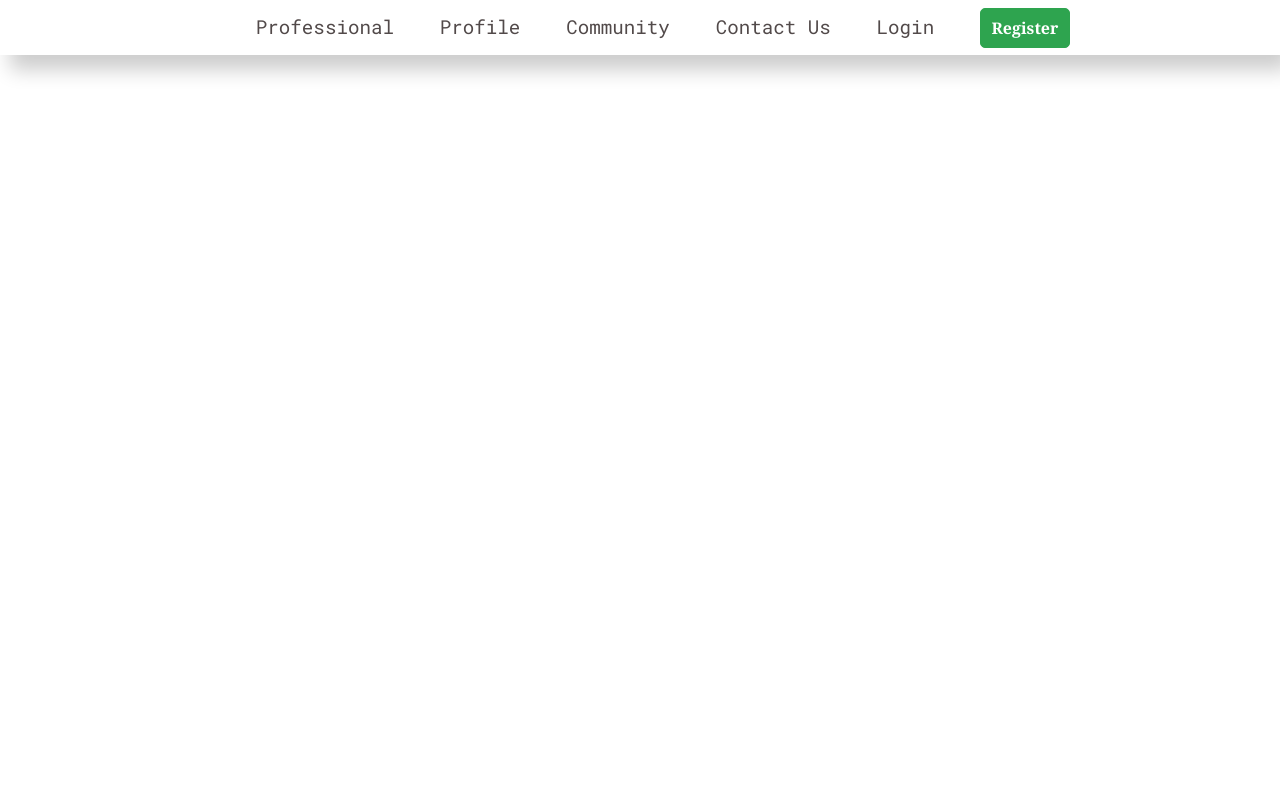
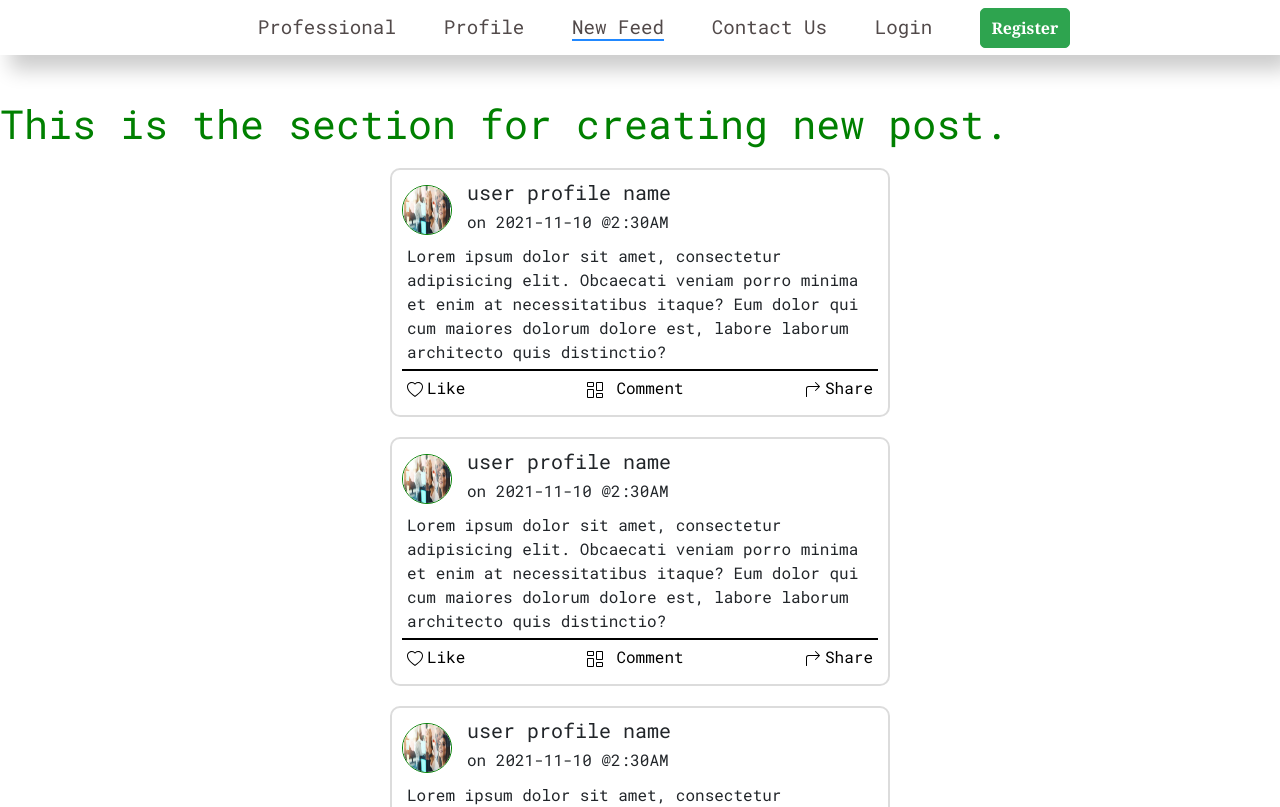
Before and after one commit to visalchrin/Professional, an Angular app: page /feed in a window 1280 px wide. Before the commit this address led to /. Shown: the top 807 px of the page. Built offline with nearby package versions, Linux system fonts and the light colour scheme.

Commit message:
Implemented Post Feed

```diff
--- a/src/app/app.module.ts
+++ b/src/app/app.module.ts
@@ -18,7 +18,8 @@ const routes: Routes = [
   { path: 'hello', component: NavigatorComponent},
   { path: 'login', component: LoginComponent},
   { path: 'register', component: RegisterComponent},
-  { path: 'home', component: HomeComponent}
+  { path: 'home', component: HomeComponent},
+  { path: 'feed', component: FeedComponent}
 ]
 
 
--- a/src/app/components/feed/feed.component.html
+++ b/src/app/components/feed/feed.component.html
@@ -1,2 +1,87 @@
-<p>feed works!</p>
-<h1>Hello World</h1>
+<div class="newpost">
+    <h1>This is the section for creating new post.</h1>
+</div>
+
+<div class="posts">
+
+    <div class="post">
+        <div class="post-owner">
+            <div class="post-owner-profile">
+                <img src="../../../assets/hero_image.jpg" alt="user-profile">
+                <div>
+                    <h5>user profile name</h5>
+                    <h6> on 2021-11-10 @2:30AM </h6>
+                </div>
+            </div>
+
+        </div>
+        <div class="post-content">
+            Lorem ipsum dolor sit amet, consectetur adipisicing elit. Obcaecati veniam porro minima et enim at necessitatibus itaque? Eum dolor qui cum maiores dolorum dolore est, labore laborum architecto quis distinctio?
+        </div>
+        <div class="post-reaction">
+            <a href=""><svg xmlns="http://www.w3.org/2000/svg" width="16" height="16" fill="currentColor" class="bi bi-heart" viewBox="0 0 16 16">
+                <path d="m8 2.748-.717-.737C5.6.281 2.514.878 1.4 3.053c-.523 1.023-.641 2.5.314 4.385.92 1.815 2.834 3.989 6.286 6.357 3.452-2.368 5.365-4.542 6.286-6.357.955-1.886.838-3.362.314-4.385C13.486.878 10.4.28 8.717 2.01L8 2.748zM8 15C-7.333 4.868 3.279-3.04 7.824 1.143c.06.055.119.112.176.171a3.12 3.12 0 0 1 .176-.17C12.72-3.042 23.333 4.867 8 15z"/>
+              </svg>Like</a>
+            <a href=""><svg xmlns="http://www.w3.org/2000/svg" width="16" height="16" fill="currentColor" class="bi bi-columns-gap" viewBox="0 0 16 16">
+                <path d="M6 1v3H1V1h5zM1 0a1 1 0 0 0-1 1v3a1 1 0 0 0 1 1h5a1 1 0 0 0 1-1V1a1 1 0 0 0-1-1H1zm14 12v3h-5v-3h5zm-5-1a1 1 0 0 0-1 1v3a1 1 0 0 0 1 1h5a1 1 0 0 0 1-1v-3a1 1 0 0 0-1-1h-5zM6 8v7H1V8h5zM1 7a1 1 0 0 0-1 1v7a1 1 0 0 0 1 1h5a1 1 0 0 0 1-1V8a1 1 0 0 0-1-1H1zm14-6v7h-5V1h5zm-5-1a1 1 0 0 0-1 1v7a1 1 0 0 0 1 1h5a1 1 0 0 0 1-1V1a1 1 0 0 0-1-1h-5z"/>
+              </svg> Comment</a>
+            <a href=""><svg xmlns="http://www.w3.org/2000/svg" width="16" height="16" fill="currentColor" class="bi bi-arrow-90deg-right" viewBox="0 0 16 16">
+                <path fill-rule="evenodd" d="M14.854 4.854a.5.5 0 0 0 0-.708l-4-4a.5.5 0 0 0-.708.708L13.293 4H3.5A2.5 2.5 0 0 0 1 6.5v8a.5.5 0 0 0 1 0v-8A1.5 1.5 0 0 1 3.5 5h9.793l-3.147 3.146a.5.5 0 0 0 .708.708l4-4z"/>
+              </svg>Share</a>
+        </div>
+    </div>
+
+    <div class="post">
+        <div class="post-owner">
+            <div class="post-owner-profile">
+                <img src="../../../assets/hero_image.jpg" alt="user-profile">
+                <div>
+                    <h5>user profile name</h5>
+                    <h6> on 2021-11-10 @2:30AM </h6>
+                </div>
+            </div>
+
+        </div>
+        <div class="post-content">
+            Lorem ipsum dolor sit amet, consectetur adipisicing elit. Obcaecati veniam porro minima et enim at necessitatibus itaque? Eum dolor qui cum maiores dolorum dolore est, labore laborum architecto quis distinctio?
+        </div>
+        <div class="post-reaction">
+            <a href=""><svg xmlns="http://www.w3.org/2000/svg" width="16" height="16" fill="currentColor" class="bi bi-heart" viewBox="0 0 16 16">
+                <path d="m8 2.748-.717-.737C5.6.281 2.514.878 1.4 3.053c-.523 1.023-.641 2.5.314 4.385.92 1.815 2.834 3.989 6.286 6.357 3.452-2.368 5.365-4.542 6.286-6.357.955-1.886.838-3.362.314-4.385C13.486.878 10.4.28 8.717 2.01L8 2.748zM8 15C-7.333 4.868 3.279-3.04 7.824 1.143c.06.055.119.112.176.171a3.12 3.12 0 0 1 .176-.17C12.72-3.042 23.333 4.867 8 15z"/>
+              </svg>Like</a>
+            <a href=""><svg xmlns="http://www.w3.org/2000/svg" width="16" height="16" fill="currentColor" class="bi bi-columns-gap" viewBox="0 0 16 16">
+                <path d="M6 1v3H1V1h5zM1 0a1 1 0 0 0-1 1v3a1 1 0 0 0 1 1h5a1 1 0 0 0 1-1V1a1 1 0 0 0-1-1H1zm14 12v3h-5v-3h5zm-5-1a1 1 0 0 0-1 1v3a1 1 0 0 0 1 1h5a1 1 0 0 0 1-1v-3a1 1 0 0 0-1-1h-5zM6 8v7H1V8h5zM1 7a1 1 0 0 0-1 1v7a1 1 0 0 0 1 1h5a1 1 0 0 0 1-1V8a1 1 0 0 0-1-1H1zm14-6v7h-5V1h5zm-5-1a1 1 0 0 0-1 1v7a1 1 0 0 0 1 1h5a1 1 0 0 0 1-1V1a1 1 0 0 0-1-1h-5z"/>
+              </svg> Comment</a>
+            <a href=""><svg xmlns="http://www.w3.org/2000/svg" width="16" height="16" fill="currentColor" class="bi bi-arrow-90deg-right" viewBox="0 0 16 16">
+                <path fill-rule="evenodd" d="M14.854 4.854a.5.5 0 0 0 0-.708l-4-4a.5.5 0 0 0-.708.708L13.293 4H3.5A2.5 2.5 0 0 0 1 6.5v8a.5.5 0 0 0 1 0v-8A1.5 1.5 0 0 1 3.5 5h9.793l-3.147 3.146a.5.5 0 0 0 .708.708l4-4z"/>
+              </svg>Share</a>
+        </div>
+    </div>
+
+    <div class="post">
+        <div class="post-owner">
+            <div class="post-owner-profile">
+                <img src="../../../assets/hero_image.jpg" alt="user-profile">
+                <div>
+                    <h5>user profile name</h5>
+                    <h6> on 2021-11-10 @2:30AM </h6>
+                </div>
+            </div>
+
+        </div>
+        <div class="post-content">
+            Lorem ipsum dolor sit amet, consectetur adipisicing elit. Obcaecati veniam porro minima et enim at necessitatibus itaque? Eum dolor qui cum maiores dolorum dolore est, labore laborum architecto quis distinctio?
+        </div>
+        <div class="post-reaction">
+            <a href=""><svg xmlns="http://www.w3.org/2000/svg" width="16" height="16" fill="currentColor" class="bi bi-heart" viewBox="0 0 16 16">
+                <path d="m8 2.748-.717-.737C5.6.281 2.514.878 1.4 3.053c-.523 1.023-.641 2.5.314 4.385.92 1.815 2.834 3.989 6.286 6.357 3.452-2.368 5.365-4.542 6.286-6.357.955-1.886.838-3.362.314-4.385C13.486.878 10.4.28 8.717 2.01L8 2.748zM8 15C-7.333 4.868 3.279-3.04 7.824 1.143c.06.055.119.112.176.171a3.12 3.12 0 0 1 .176-.17C12.72-3.042 23.333 4.867 8 15z"/>
+              </svg>Like</a>
+            <a href=""><svg xmlns="http://www.w3.org/2000/svg" width="16" height="16" fill="currentColor" class="bi bi-columns-gap" viewBox="0 0 16 16">
+                <path d="M6 1v3H1V1h5zM1 0a1 1 0 0 0-1 1v3a1 1 0 0 0 1 1h5a1 1 0 0 0 1-1V1a1 1 0 0 0-1-1H1zm14 12v3h-5v-3h5zm-5-1a1 1 0 0 0-1 1v3a1 1 0 0 0 1 1h5a1 1 0 0 0 1-1v-3a1 1 0 0 0-1-1h-5zM6 8v7H1V8h5zM1 7a1 1 0 0 0-1 1v7a1 1 0 0 0 1 1h5a1 1 0 0 0 1-1V8a1 1 0 0 0-1-1H1zm14-6v7h-5V1h5zm-5-1a1 1 0 0 0-1 1v7a1 1 0 0 0 1 1h5a1 1 0 0 0 1-1V1a1 1 0 0 0-1-1h-5z"/>
+              </svg> Comment</a>
+            <a href=""><svg xmlns="http://www.w3.org/2000/svg" width="16" height="16" fill="currentColor" class="bi bi-arrow-90deg-right" viewBox="0 0 16 16">
+                <path fill-rule="evenodd" d="M14.854 4.854a.5.5 0 0 0 0-.708l-4-4a.5.5 0 0 0-.708.708L13.293 4H3.5A2.5 2.5 0 0 0 1 6.5v8a.5.5 0 0 0 1 0v-8A1.5 1.5 0 0 1 3.5 5h9.793l-3.147 3.146a.5.5 0 0 0 .708.708l4-4z"/>
+              </svg>Share</a>
+        </div>
+    </div>
+</div>
--- a/src/app/components/feed/feed.component.scss
+++ b/src/app/components/feed/feed.component.scss
@@ -0,0 +1,72 @@
+.newpost {
+    padding-top: 100px;
+    color: green;
+}
+
+.posts {
+    max-width: 500px;
+    margin: 0 auto;
+}
+
+.post {
+    border-radius: 10px;
+    border: 2px solid gainsboro;
+    margin-top: 20px;
+    padding: 10px;
+
+    &-owner {
+        // display: flex;
+
+        &-profile {
+            display: flex;
+            align-items: center;
+            // justify-content: space-around;
+
+            img {
+                width: 50px;
+                height: 50px;
+                border-radius: 50%;
+                border: 1px solid green;
+            }
+            h5 {
+                margin-left: 15px;
+            }
+
+            h6 {
+                margin-left: 15px;
+            }
+        }
+
+    }
+
+    &-content {
+        padding: 5px;
+
+    }
+
+    &-reaction {
+        padding: 5px;
+        display: flex;
+        justify-content: space-between;
+        border-top: 2px solid black;
+
+        a {
+            color: black;
+            text-decoration: none;
+            svg {
+                margin-right: 4px;
+                font-size: 1.5rem;
+            }
+
+            &:hover {
+                color: green;
+                transition: all 150ms ease-in-out;
+                svg {
+                    color: green;
+                }
+            }
+        }
+
+
+    }
+}
--- a/src/app/components/navigator/navigator.component.html
+++ b/src/app/components/navigator/navigator.component.html
@@ -5,7 +5,7 @@
         <li><img class="menuBtn showMobile hide-desktop" (click)="onClickShowMenu()" src="../../../assets/{{btn}}.svg" alt="close btn"></li>
         <li class="header-navbar-item"><a routerLink="/home" routerLinkActive="header-active">Professional</a></li>
         <li class="header-navbar-item"><a href="">Profile</a></li>
-        <li class="header-navbar-item"><a href="">Community</a></li>
+        <li class="header-navbar-item"><a routerLink="/feed" routerLinkActive="header-active">New Feed</a></li>
         <li class="header-navbar-item"><a href="">Contact Us</a></li>
         <li class="header-navbar-item"><a routerLink="/login" routerLinkActive="header-active" >Login</a></li>
         <button *ngIf="!showMobileMenu" routerLink="/register" routerLinkActive="heder-active" >Register</button>
```
